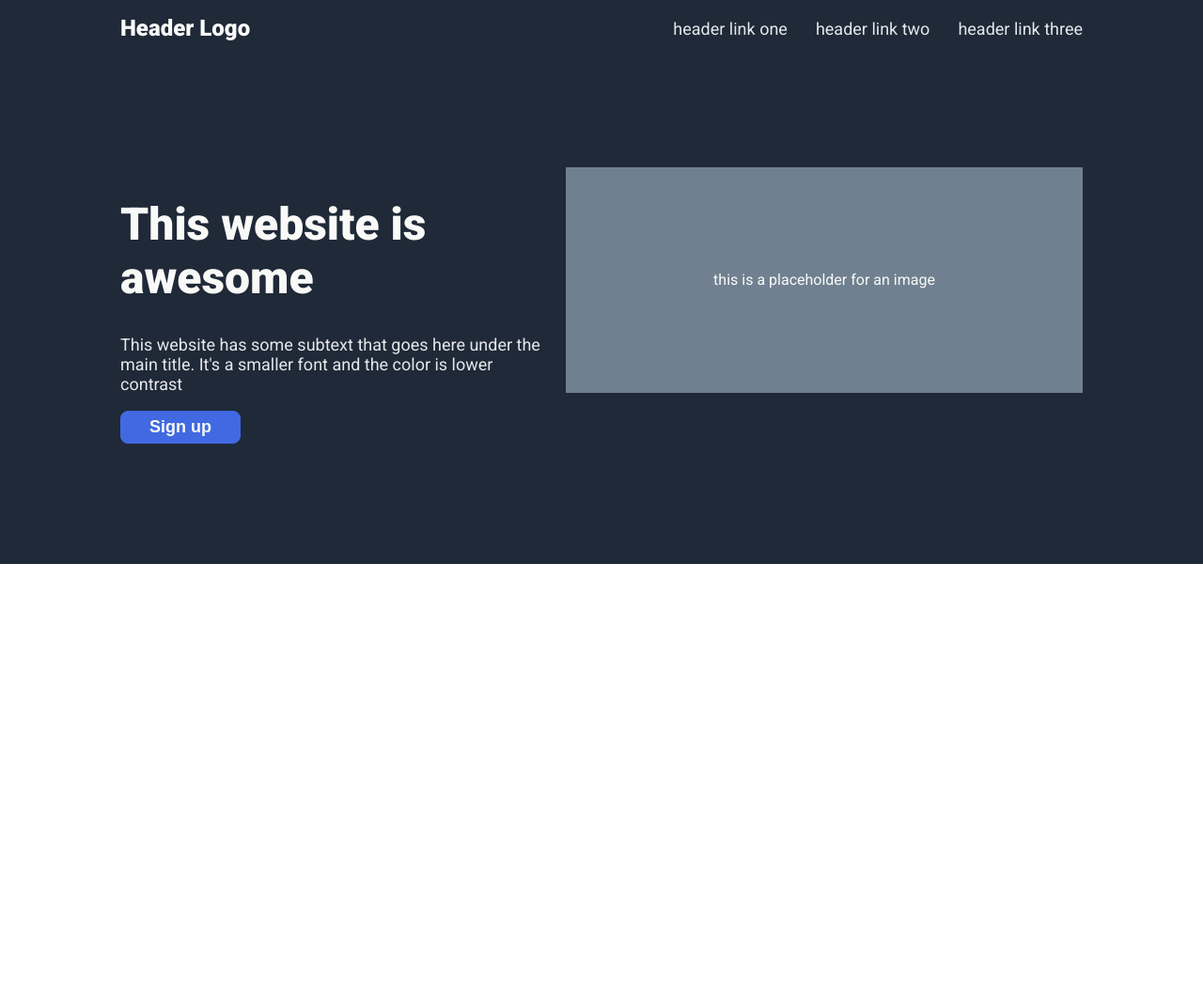
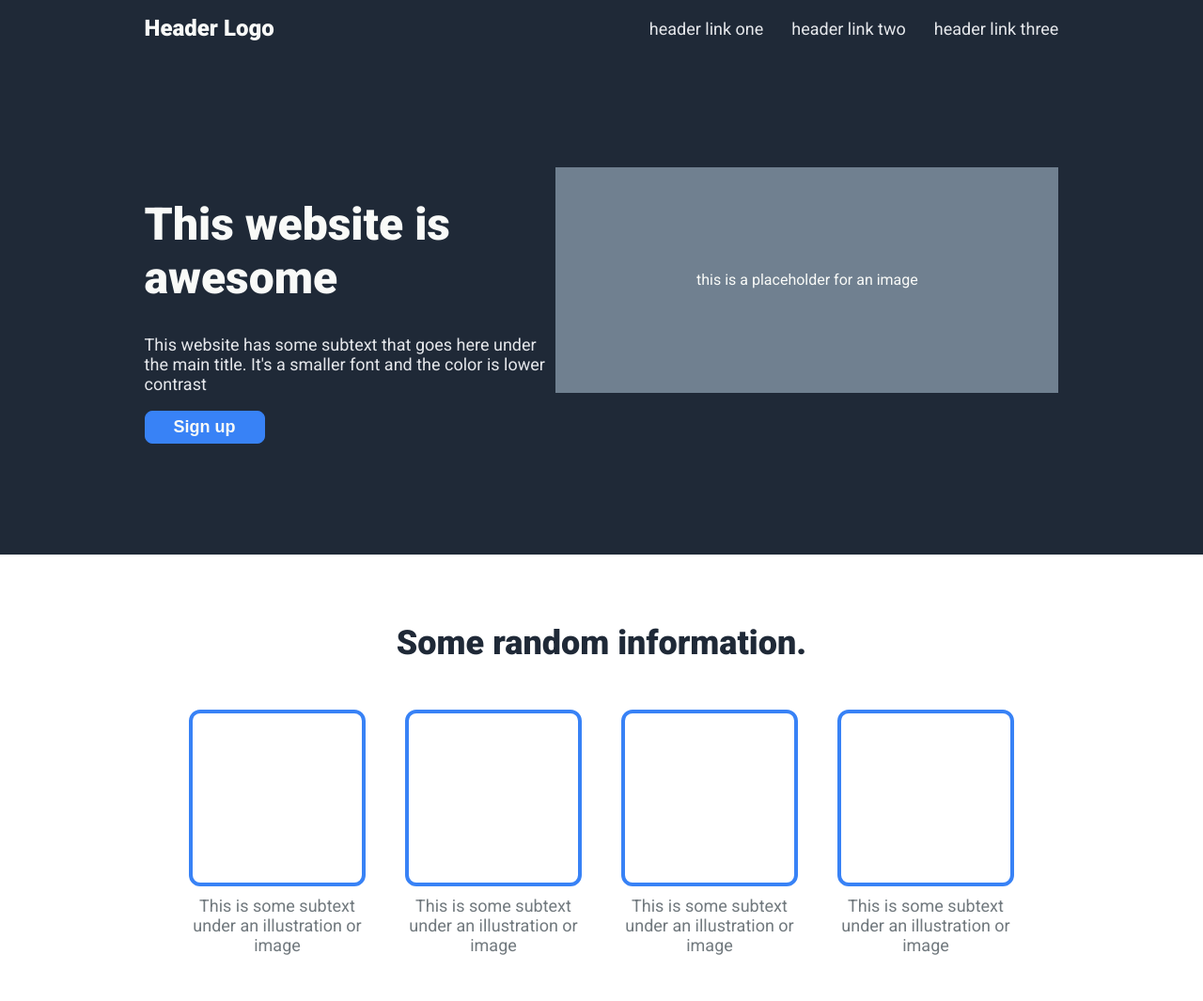
Before and after one commit to elaphedev/landing-page, a plain HTML site: page index.html in a window 1280 px wide. Shown: the whole page at 94% size. Before the commit the page ends 800 px from the top, so only its background shows below. Drawn offline with Linux system fonts and the light colour scheme.

Commit message:
Add info section

```diff
--- a/index.html
+++ b/index.html
@@ -30,5 +30,29 @@
         this is a placeholder for an image
       </div>
     </div>
+
+    <div class="info">
+      <h1 class="info-header">Some random information.</h1>
+      <div class="info-section">
+        <div class="info-container">
+          <div class="info-placeholder"></div>
+          <div class="info-text">This is some subtext under an illustration or image</div>
+        </div>
+        <div class="info-container">
+          <div class="info-placeholder"></div>
+          <div class="info-text">This is some subtext under an illustration or image</div>
+        </div>
+        <div class="info-container">
+          <div class="info-placeholder"></div>
+          <div class="info-text">This is some subtext under an illustration or image</div>
+        </div>
+        <div class="info-container">
+          <div class="info-placeholder"></div>
+          <div class="info-text">This is some subtext under an illustration or image</div>
+        </div>
+      </div>
+    </div>
+
+
   </body>
 </html>
--- a/style.css
+++ b/style.css
@@ -45,8 +45,8 @@ button {
 }
 
 button.sign-up {
-  background: royalblue;
-  border: 1px solid royalblue;
+  background: #3882f6;
+  border: 1px solid #3882f6;
   color: #f9faf8;
 }
 
@@ -59,8 +59,8 @@ button.sign-up {
   display: flex;
   justify-content: space-between;
   align-items: center;
-  padding-left: 10%;
-  padding-right: 10%;
+  padding-left: 12%;
+  padding-right: 12%;
 }
 
 .hero {
@@ -69,9 +69,9 @@ button.sign-up {
   display: flex;
   align-items: center;
   justify-content: space-between;
-  padding-left: 10%;
-  padding-right: 10%;
-  padding-bottom: 65px;
+  padding-left: 12%;
+  padding-right: 12%;
+  padding-bottom: 55px;
 }
 
 .left {
@@ -88,3 +88,45 @@ button.sign-up {
   justify-content: center;
   align-items: center;
 }
+
+.info{
+  height: 475px;
+  display: flex;
+  flex-direction: column;
+  justify-content: center;
+  align-items: center;
+}
+
+.info-header {
+  font-size: 36px;
+  color: #1f2937;
+  font-weight: 900;
+  margin-bottom: 50px;
+}
+
+.info-section {
+  display: flex;
+  text-align: center;
+  gap: 30px;
+  flex-wrap: wrap;
+}
+
+.info-placeholder {
+  width: 180px;
+  height: 180px;
+  border: 4px solid #3882f6;
+  border-radius: 12px;
+}
+
+.info-container {
+  display: flex;
+  flex-direction: column;
+  align-items: center;
+  gap: 10px;
+}
+
+.info-text {
+  width: 200px;
+  font-size: 18px;
+  color: #71797e;
+}
```
